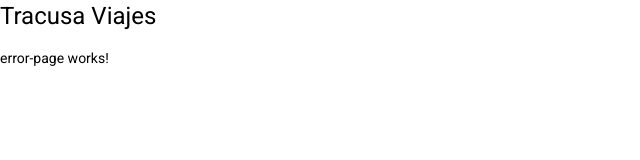
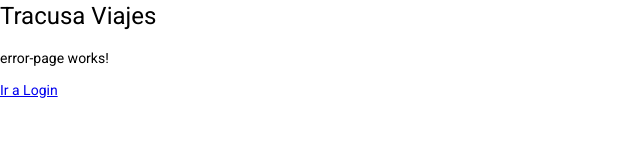
Before and after one commit to GiovanniHM/HerosAppAngular, an Angular app: page /404 in a window 1280 px wide. Before the commit this address led to /. Shown: the top 160 px of the page, without its empty margins (0-640 px from the left). Built offline with nearby package versions, Linux system fonts and the light colour scheme.

Commit message:
Class 173

```diff
--- a/src/app/app-routing.module.ts
+++ b/src/app/app-routing.module.ts
@@ -1,7 +1,25 @@
 import { NgModule } from '@angular/core';
 import { Routes, RouterModule } from '@angular/router';
+import { ErrorPageComponent } from './shared/error-page/error-page.component';
 
-const routes: Routes = [];
+const routes: Routes = [
+  {
+    path: 'auth',
+    loadChildren: () => import('./auth/auth.module').then(m => m.AuthModule)
+  },
+  {
+    path: 'heroes',
+    loadChildren: () => import('./heroes/heroes.module').then(m => m.HeroesModule)
+  },
+  {
+    path: '404',
+    component: ErrorPageComponent
+  },
+  {
+    path: '**',
+    redirectTo: '404'
+  }
+];
 
 @NgModule({
   imports: [RouterModule.forRoot(routes)],
--- a/src/app/app.component.html
+++ b/src/app/app.component.html
@@ -1,2 +1,2 @@
 <h1>Tracusa Viajes</h1>
-<app-error-page></app-error-page>
+<router-outlet></router-outlet>
--- a/src/app/auth/auth.module.ts
+++ b/src/app/auth/auth.module.ts
@@ -2,9 +2,11 @@
 import { CommonModule } from '@angular/common';
 import { LoginComponent } from './pages/login/login.component';
 import { RegistroComponent } from './pages/registro/registro.component';
+import { AuthRoutingModule } from './auth-routing.module';
 
 @NgModule({
   declarations: [LoginComponent, RegistroComponent],
-  imports: [CommonModule],
+  imports: [CommonModule,
+             AuthRoutingModule ],
 })
 export class AuthModule {}
--- a/src/app/heroes/heroes.module.ts
+++ b/src/app/heroes/heroes.module.ts
@@ -5,6 +5,7 @@
 import { HeroeComponent } from './pages/heroe/heroe.component';
 import { HomeComponent } from './pages/home/home.component';
 import { ListadoComponent } from './pages/listado/listado.component';
+import { HerosRoutingModule } from './heros-routing.module';
 
 @NgModule({
   declarations: [
@@ -14,6 +15,7 @@
     HomeComponent,
     ListadoComponent,
   ],
-  imports: [CommonModule],
+  imports: [CommonModule,
+            HerosRoutingModule],
 })
 export class HeroesModule {}
--- a/src/app/shared/error-page/error-page.component.html
+++ b/src/app/shared/error-page/error-page.component.html
@@ -1 +1,5 @@
 <p>error-page works!</p>
+
+<a routerLink="/auth/login">
+  Ir a Login
+</a>
```
Also changed, not shown: src/app/auth/auth-routing.module.ts (added, +35 -0 lines), src/app/heroes/heros-routing.module.ts (added, +53 -0 lines).
